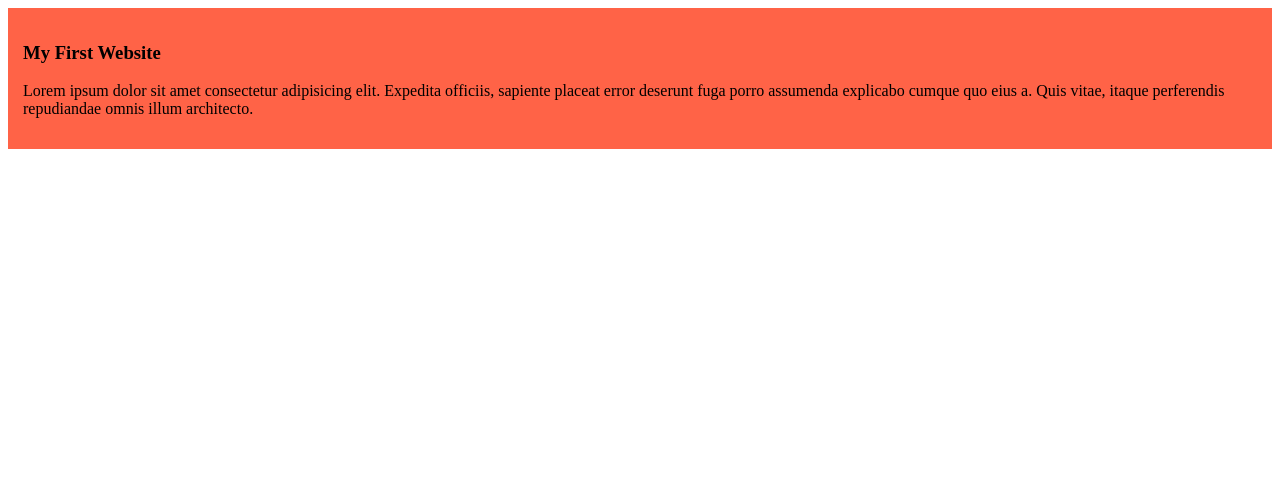
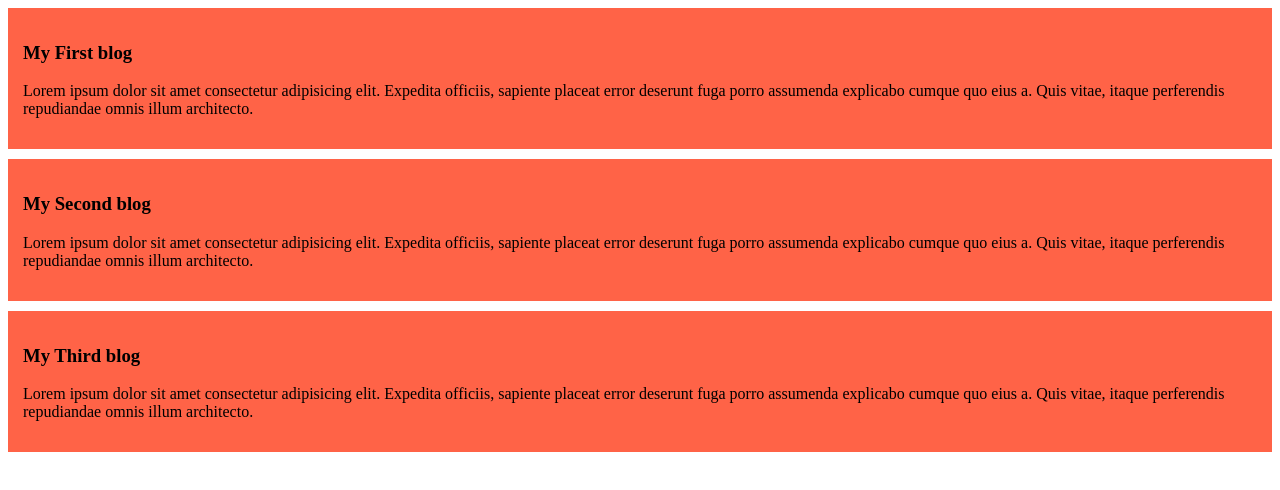
Before and after one commit to IftekharHamim/my-simple-website, a plain HTML site: page index.html in a window 1280 px wide. Drawn offline with Linux system fonts and the light colour scheme.

Commit message:
added the second and the third blog

```diff
--- a/index.html
+++ b/index.html
@@ -8,7 +8,15 @@
 </head>
 <body>
    <div>
-    <h3>My First Website</h3>
+    <h3>My First blog</h3>
+    <p>Lorem ipsum dolor sit amet consectetur adipisicing elit. Expedita officiis, sapiente placeat error deserunt fuga porro assumenda explicabo cumque quo eius a. Quis vitae, itaque perferendis repudiandae omnis illum architecto.</p>
+   </div>
+   <div>
+    <h3>My Second blog</h3>
+    <p>Lorem ipsum dolor sit amet consectetur adipisicing elit. Expedita officiis, sapiente placeat error deserunt fuga porro assumenda explicabo cumque quo eius a. Quis vitae, itaque perferendis repudiandae omnis illum architecto.</p>
+   </div>
+   <div>
+    <h3>My Third blog</h3>
     <p>Lorem ipsum dolor sit amet consectetur adipisicing elit. Expedita officiis, sapiente placeat error deserunt fuga porro assumenda explicabo cumque quo eius a. Quis vitae, itaque perferendis repudiandae omnis illum architecto.</p>
    </div>
 </body>
--- a/styles/blog.css
+++ b/styles/blog.css
@@ -1,4 +1,5 @@
 div{
     background: tomato;
     padding: 15px;
+    margin-bottom: 10px;
 }
```
